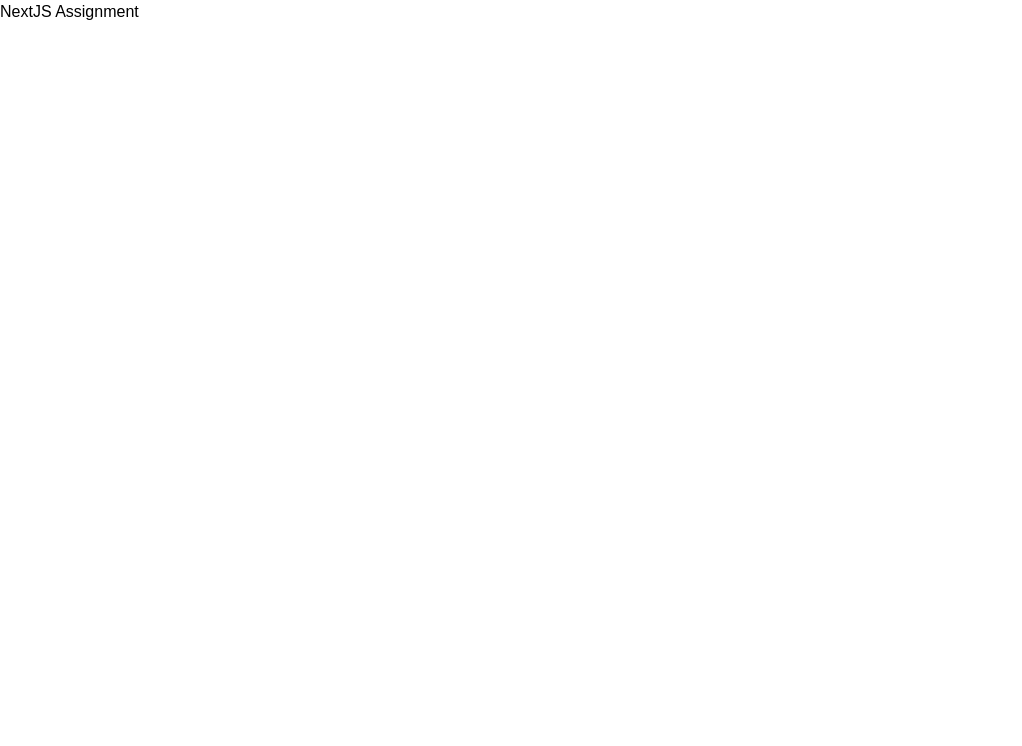
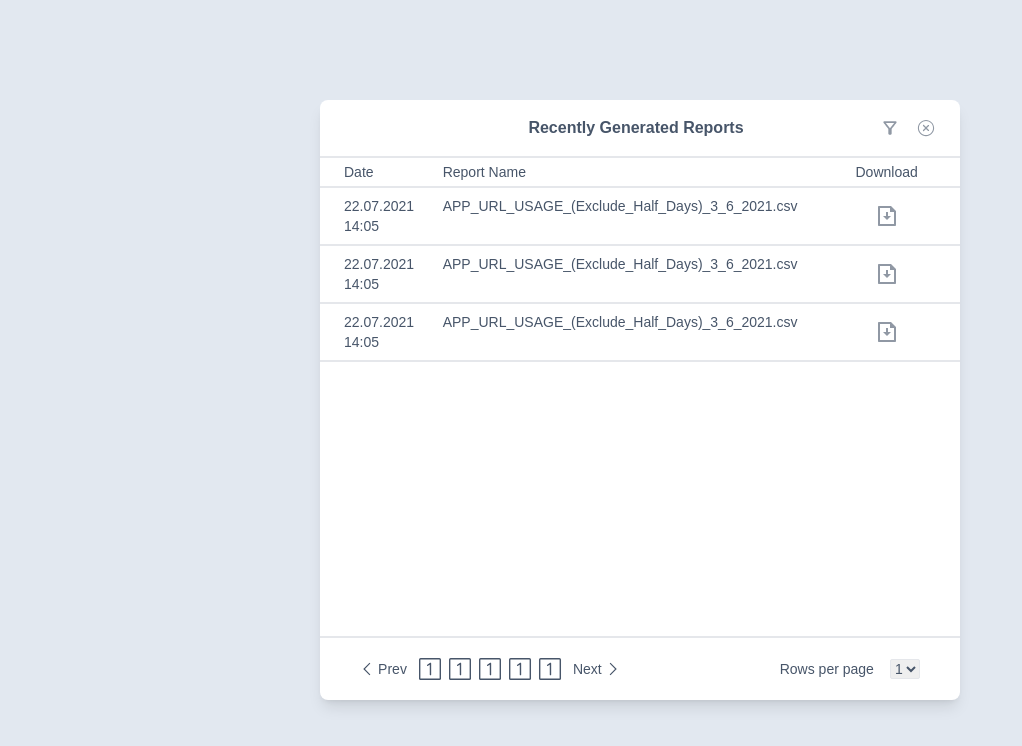
Before and after one commit to Kuntal97/nextjs-assignment, a Next.js app: page / in a window 1280 px wide. Shown: the top 746 px of the page, without its empty margins (0-1022 px from the left). Built offline with nearby package versions, Linux system fonts and the light colour scheme.

Commit message:
second commit - deploying hard-coded ui

```diff
--- a/package.json
+++ b/package.json
@@ -9,9 +9,10 @@
     "lint": "next lint"
   },
   "dependencies": {
+    "next": "14.2.2",
     "react": "^18",
     "react-dom": "^18",
-    "next": "14.2.2"
+    "react-icons": "^5.1.0"
   },
   "devDependencies": {
     "postcss": "^8",
--- a/src/app/page.js
+++ b/src/app/page.js
@@ -1,7 +1,102 @@
+import { MdOutlineFilterAlt } from "react-icons/md";
+import { IoIosCloseCircleOutline } from "react-icons/io";
+import { RiFileDownloadLine } from "react-icons/ri";
+import { PiNumberSquareOneLight } from "react-icons/pi";
+import { GrPrevious, GrNext } from "react-icons/gr";
+
 export default function Home() {
 	return (
 		<main>
-			<h1>NextJS Assignment</h1>
+			<div className="w-full h-screen flex items-center justify-center text-slate-600 bg-slate-200">
+				<div className="w-1/2 h-3/4 flex items-start  flex-col overflow-hidden shadow-lg rounded-lg bg-white">
+					<div className=" border-b-2 w-full flex items-center justify-center px-6 py-4">
+						<h3 className="w-full flex justify-center font-semibold ml-12">
+							Recently Generated Reports
+						</h3>
+						<div className="flex gap-4">
+							<span>
+								<MdOutlineFilterAlt opacity={0.6} size={20} />
+							</span>
+							<span>
+								<IoIosCloseCircleOutline opacity={0.6} size={20} />
+							</span>
+						</div>
+					</div>
+
+					<div className="border-b-2 w-full  flex text-sm py-1 px-6">
+						<div className=" w-2/12">Date</div>
+						<div className=" w-8/12">Report Name</div>
+						<div className=" flex justify-center w-2/12">Download</div>
+					</div>
+					<div className="w-full h-screen">
+						<div className="border-b-2 w-full flex text-sm py-2 px-6">
+							<div className=" w-2/12">
+								22.07.2021
+								<br /> <span>14:05</span>
+							</div>
+							<div className=" w-8/12">
+								APP_URL_USAGE_(Exclude_Half_Days)_3_6_2021.csv
+							</div>
+							<div className=" flex justify-center items-center w-2/12">
+								<RiFileDownloadLine size={24} opacity={0.6} />
+							</div>
+						</div>
+						<div className="border-b-2 w-full flex text-sm py-2 px-6">
+							<div className="w-2/12">
+								22.07.2021 <br /> <span>14:05</span>
+							</div>
+							<div className=" w-8/12">
+								APP_URL_USAGE_(Exclude_Half_Days)_3_6_2021.csv
+							</div>
+							<div className=" flex justify-center items-center w-2/12">
+								<RiFileDownloadLine size={24} opacity={0.6} />
+							</div>
+						</div>
+						<div className=" border-b-2 w-full flex text-sm py-2 px-6">
+							<div className=" w-2/12">
+								22.07.2021 <br /> <span>14:05</span>
+							</div>
+							<div className=" w-8/12">
+								APP_URL_USAGE_(Exclude_Half_Days)_3_6_2021.csv
+							</div>
+							<div className="flex justify-center items-center w-2/12">
+								<RiFileDownloadLine size={24} opacity={0.6} />
+							</div>
+						</div>
+					</div>
+
+					<div className=" w-full border-t-2 flex items-center justify-center gap-40 px-6 py-4">
+						<div className="flex gap-2">
+							<button className="flex items-center text-sm gap-1">
+								<GrPrevious size={14} />
+								Prev
+							</button>
+							<div className="flex">
+								<PiNumberSquareOneLight size={30} />
+								<PiNumberSquareOneLight size={30} />
+								<PiNumberSquareOneLight size={30} />
+								<PiNumberSquareOneLight size={30} />
+								<PiNumberSquareOneLight size={30} />
+							</div>
+							<button className="flex items-center text-sm gap-1">
+								Next
+								<GrNext size={14} />
+							</button>
+						</div>
+						<div className="flex gap-4">
+							<span className="text-sm">Rows per page</span>
+							<select className="rounded-sm text-sm border" name="" id="">
+								<option value="1">1</option>
+								<option value="2">2</option>
+								<option value="3">3</option>
+								<option value="4">4</option>
+								<option value="5">5</option>
+								<option value="6">6</option>
+							</select>
+						</div>
+					</div>
+				</div>
+			</div>
 		</main>
 	);
 }
```
Also changed, not shown: 1 other file (tests, documents, lock files or other folders).
